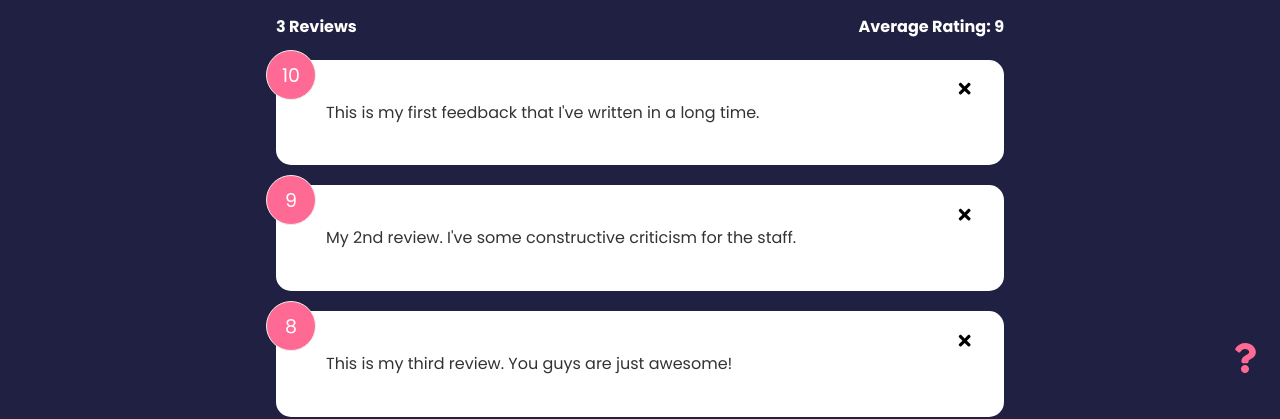
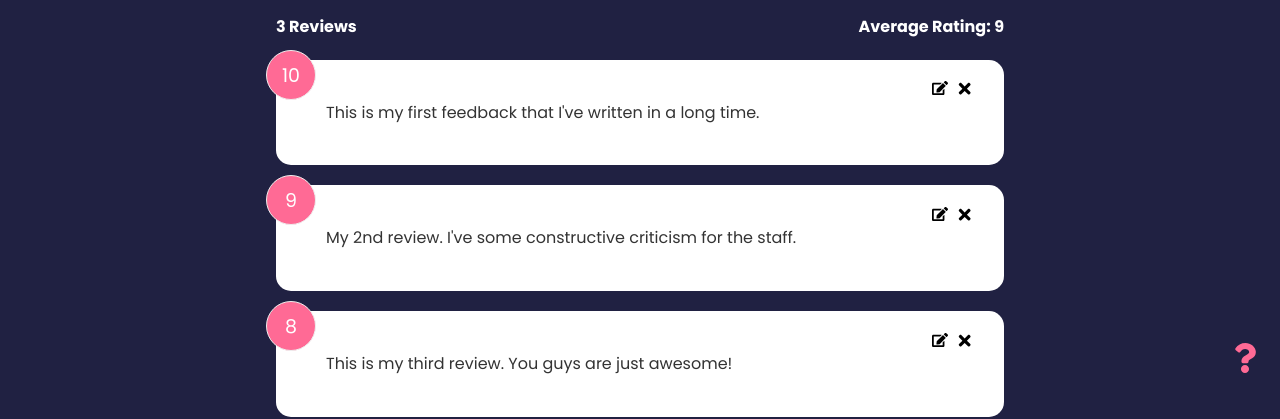
Before and after one commit to aadarshp31/react-front-to-back, a React (Create React App) app in the folder feedback-app/: page / in a window 1280 px wide. Shown: the part 399-818 px from the top of the page. Built offline with nearby package versions, Linux system fonts and the light colour scheme.

Commit message:
added 'edit' icon and functionality to the Feedback item

```diff
--- a/feedback-app/src/components/FeedbackItem.tsx
+++ b/feedback-app/src/components/FeedbackItem.tsx
@@ -1,5 +1,5 @@
 import { useContext } from 'react';
-import { FaTimes } from 'react-icons/fa';
+import { FaTimes, FaEdit } from 'react-icons/fa';
 import IFeedback from '../entities/IFeedback';
 import FeedbackContext from '../stateManagement/context/FeedbackContext';
 import Card from './shared/Card';
@@ -9,11 +9,14 @@ type Props = {
 };
 
 const FeedbackItem = ({ item }: Props) => {
-  const { removeFeedback } = useContext(FeedbackContext);
+  const { removeFeedback, editFeedback } = useContext(FeedbackContext);
 
   return (
     <Card>
       <div className='num-display'>{item.rating}</div>
+      <button className='edit' onClick={() => editFeedback(item)}>
+        <FaEdit size='1.2em' />
+      </button>
       <button className='close' onClick={() => removeFeedback(item.id)}>
         <FaTimes size='1.3em' />
       </button>
```
